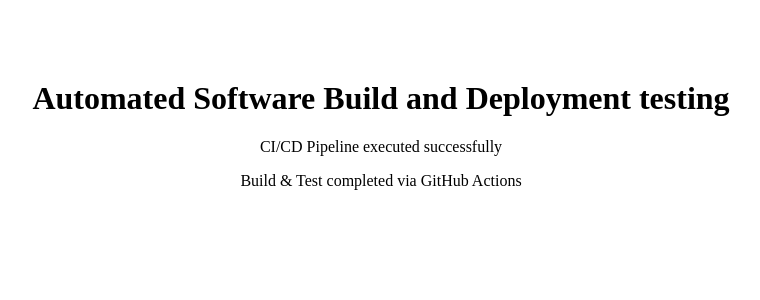
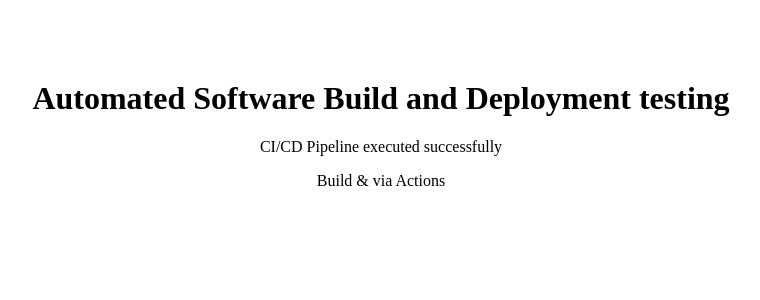
Before and after one commit to gnanakumarmathimaran-netizen/automated-software-build-deployment, a React (Create React App) app: page / in a window 1280 px wide. Shown: the top 300 px of the page, without its empty margins (259-1019 px from the left). Built offline with nearby package versions, Linux system fonts and the light colour scheme.

Commit message:
changes to main branch  commit

```diff
--- a/src/App.jsx
+++ b/src/App.jsx
@@ -5,7 +5,7 @@ function App() {
     <div style={{ textAlign: "center", marginTop: "80px" }}>
       <h1>Automated Software Build and Deployment testing</h1>
       <p>CI/CD Pipeline executed successfully</p>
-      <p>Build & Test completed via GitHub Actions</p>
+      <p>Build &   via Actions</p>
     </div>
   );
 }
```
